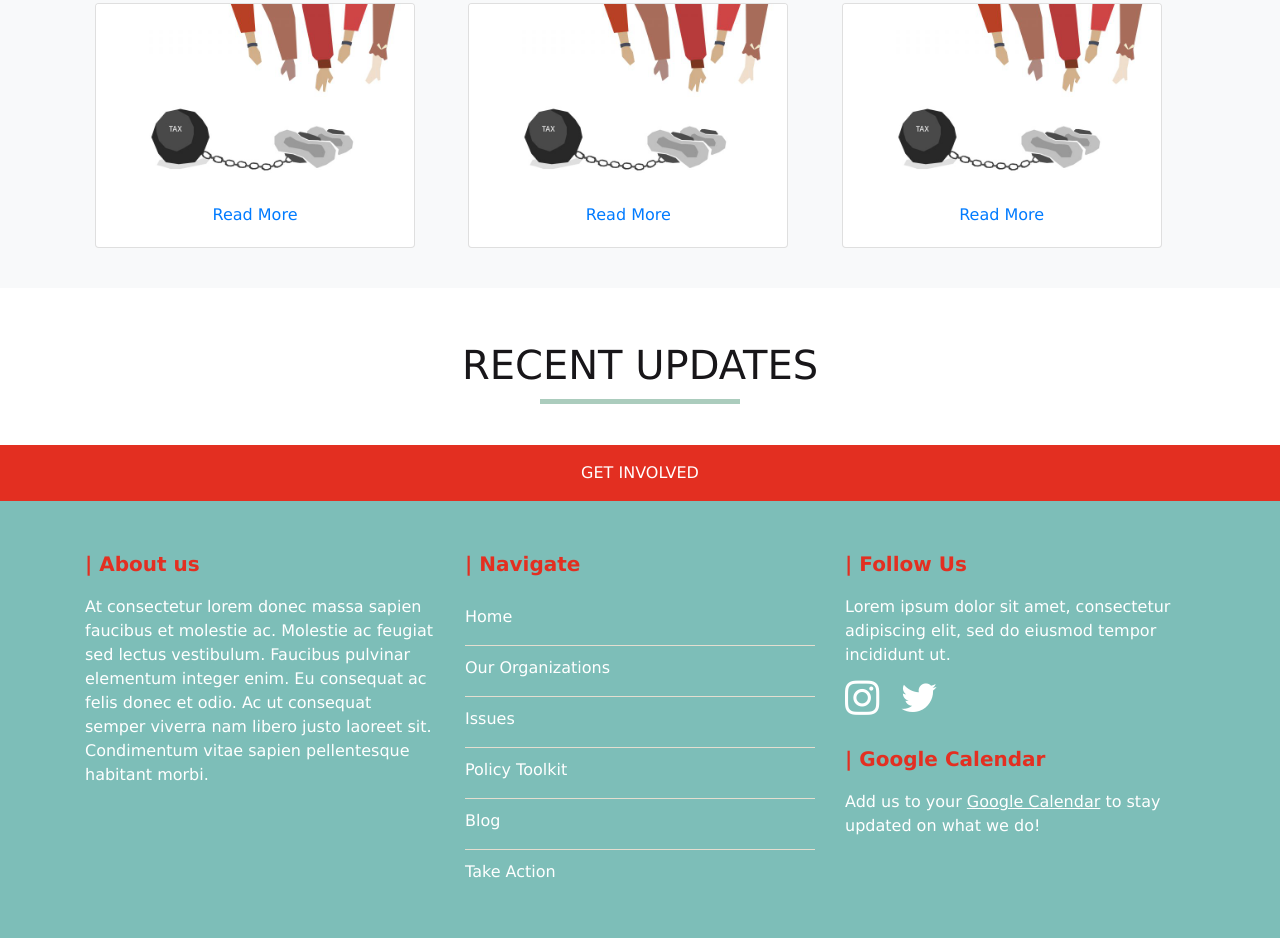
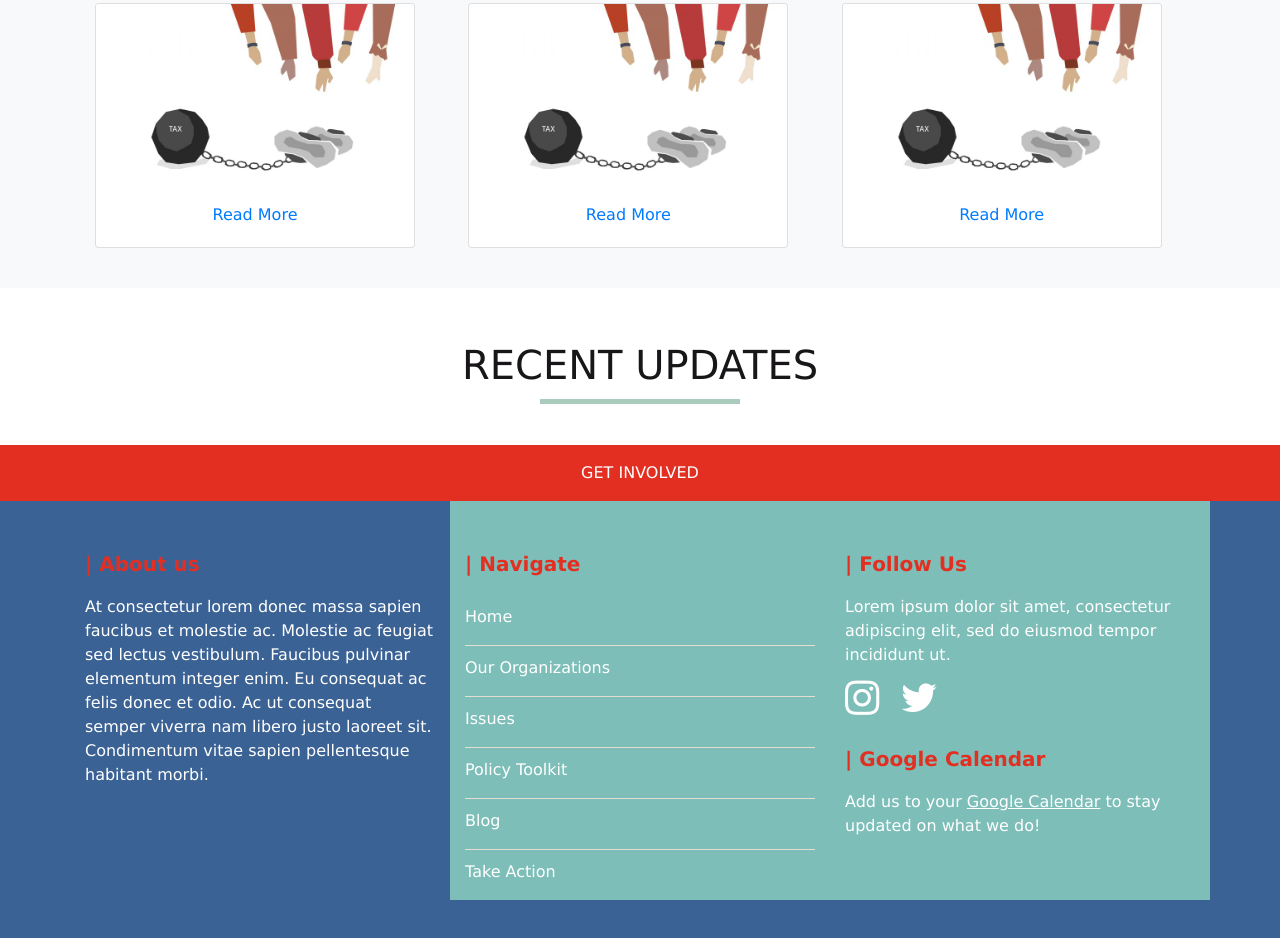
Before and after one commit to shreya6511/txmec-website, a plain HTML site: page site/index.html in a window 1280 px wide. Shown: the part 1381-2319 px from the top of the page. Drawn offline with nearby package versions, Linux system fonts and the light colour scheme.

Commit message:
footer color changes

```diff
--- a/site/index.html
+++ b/site/index.html
@@ -157,10 +157,10 @@
 
 <!--start of footer-->
 <section id="footer">
-<div class="footer" style="background-color: #7DBEB8;">
+<div class="footer">
       <div class="container">
-      <div class="row" style="background-color: #7DBEB8;">
-        <div class="col-md-4" style="background-color: #7DBEB8;">
+      <div class="row" style="background-color: #3B6295;">
+        <div class="col-md-4" style="background-color:#3B6295;">
           <br>
           <br>
           <p style="font-weight: bold; color: #E32F21; font-size: 20px;">
```
